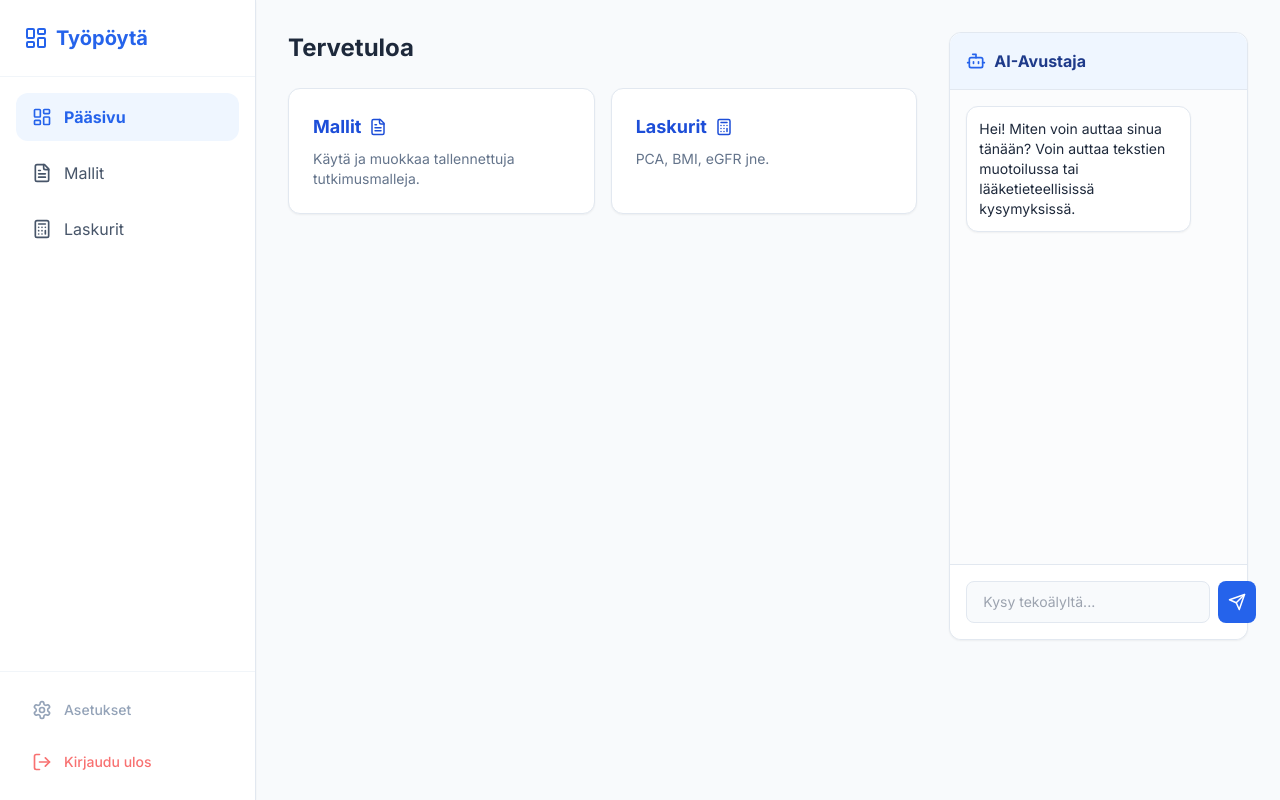
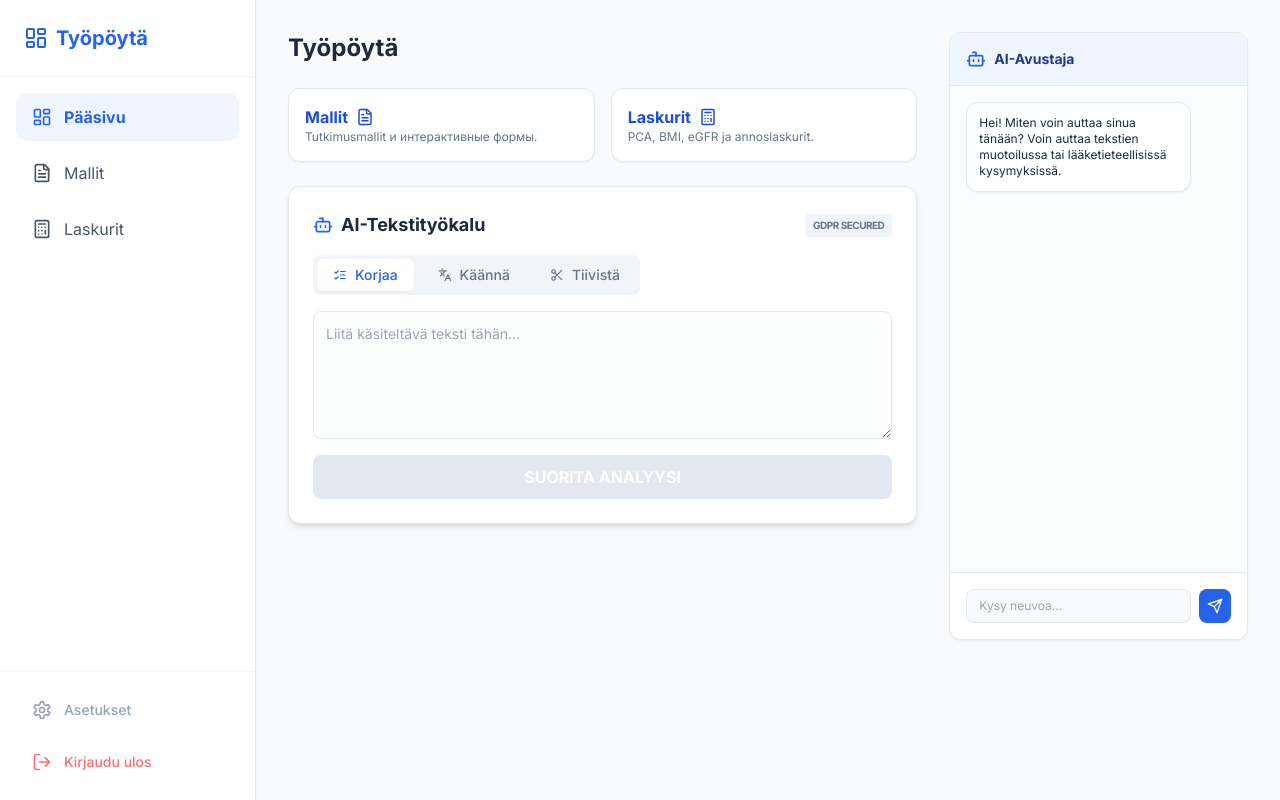
Before and after one commit to kapiur/LaakarinTyopoyta, a Next.js app: page / in a window 1280 px wide. Built offline with nearby package versions, Linux system fonts and the light colour scheme; no server answers.

Commit message:
Update page.tsx

```diff
--- a/app/page.tsx
+++ b/app/page.tsx
@@ -1,22 +1,35 @@
 "use client";
 import { useState } from 'react';
-import { Send, Bot, FileText, Calculator } from 'lucide-react';
+import { Send, Bot, FileText, Calculator, Scissors, Languages, ListChecks, Copy } from 'lucide-react';
 import Link from 'next/link';
 
 export default function Dashboard() {
+  // Состояния для чата (справа)
   const [chatInput, setChatInput] = useState('');
   const [messages, setMessages] = useState([
     { role: 'assistant', content: 'Hei! Miten voin auttaa sinua tänään? Voin auttaa tekstien muotoilussa tai lääketieteellisissä kysymyksissä.' }
   ]);
-  const [isLoading, setIsLoading] = useState(false);
+  const [isChatLoading, setIsChatLoading] = useState(false);
 
+  // Состояния для Инструмента обработки текста (центр)
+  const [toolText, setToolText] = useState('');
+  const [toolResult, setToolResult] = useState('');
+  const [toolMode, setToolMode] = useState('fix');
+  const [isToolLoading, setIsToolLoading] = useState(false);
+
+  // Функция анонимизации (HETU)
+  const anonymize = (text: string) => {
+    const hetuRegex = /\b\d{6}[-+ABCDEF]\d{3}[0-9A-Z]\b/gi;
+    return text.replace(hetuRegex, '[HETU]');
+  };
+
+  // Логика чата
   const sendMessage = async () => {
-    if (!chatInput.trim() || isLoading) return;
-
+    if (!chatInput.trim() || isChatLoading) return;
     const userMessage = { role: 'user', content: chatInput };
     setMessages(prev => [...prev, userMessage]);
     setChatInput('');
-    setIsLoading(true);
+    setIsChatLoading(true);
 
     try {
       const response = await fetch('/api/chat', {
@@ -24,7 +37,6 @@ export default function Dashboard() {
         headers: { 'Content-Type': 'application/json' },
         body: JSON.stringify({ messages: [...messages, userMessage] }),
       });
-
       const data = await response.json();
       if (data.content) {
         setMessages(prev => [...prev, { role: 'assistant', content: data.content }]);
@@ -32,52 +44,139 @@ export default function Dashboard() {
     } catch (error) {
       console.error("AI-virhe:", error);
     } finally {
-      setIsLoading(false);
+      setIsChatLoading(false);
+    }
+  };
+
+  // Логика Инструментария (Кнопки)
+  const processToolText = async (modeOverride?: string) => {
+    const activeMode = modeOverride || toolMode;
+    if (!toolText.trim() || isToolLoading) return;
+    setIsToolLoading(true);
+
+    try {
+      const response = await fetch('/api/chat', {
+        method: 'POST',
+        headers: { 'Content-Type': 'application/json' },
+        body: JSON.stringify({
+          text: anonymize(toolText),
+          mode: activeMode
+        }),
+      });
+      const data = await response.json();
+      if (data.content) setToolResult(data.content);
+    } catch (error) {
+      setToolResult("Virhe tekstin käsittelyssä.");
+    } finally {
+      setIsToolLoading(false);
     }
   };
 
   return (
     <div className="grid grid-cols-1 lg:grid-cols-3 gap-8 h-full">
+
+      {/* ЛЕВАЯ И ЦЕНТРАЛЬНАЯ ЧАСТЬ (Инструменты) */}
       <div className="lg:col-span-2 space-y-6">
-        <h2 className="text-2xl font-bold text-slate-800">Tervetuloa</h2>
+        <h2 className="text-2xl font-bold text-slate-800">Työpöytä</h2>
 
+        {/* КАРТОЧКИ МОДУЛЕЙ */}
         <div className="grid grid-cols-1 md:grid-cols-2 gap-4">
-          {/* КАРТОЧКА MALLIT */}
-          <Link href="/templates" className="block p-6 bg-white rounded-xl shadow-sm border border-slate-200 hover:border-blue-500 transition-all group">
-            <h3 className="font-bold text-lg mb-2 text-blue-700 group-hover:text-blue-600 flex items-center gap-2">
+          <Link href="/templates" className="block p-4 bg-white rounded-xl shadow-sm border border-slate-200 hover:border-blue-500 transition-all group">
+            <h3 className="font-bold text-blue-700 group-hover:text-blue-600 flex items-center gap-2">
               Mallit <FileText size={18} />
             </h3>
-            <p className="text-sm text-slate-500">Käytä ja muokkaa tallennettuja tutkimusmalleja.</p>
+            <p className="text-xs text-slate-500">Tutkimusmallit и интерактивные формы.</p>
           </Link>
 
-          {/* КАРТОЧКА LASKURIT (ТЕПЕРЬ ЖИВАЯ) */}
-          <Link href="/calculators" className="block p-6 bg-white rounded-xl shadow-sm border border-slate-200 hover:border-blue-500 transition-all group">
-            <h3 className="font-bold text-lg mb-2 text-blue-700 group-hover:text-blue-600 flex items-center gap-2">
+          <Link href="/calculators" className="block p-4 bg-white rounded-xl shadow-sm border border-slate-200 hover:border-blue-500 transition-all group">
+            <h3 className="font-bold text-blue-700 group-hover:text-blue-600 flex items-center gap-2">
               Laskurit <Calculator size={18} />
             </h3>
-            <p className="text-sm text-slate-500">PCA, BMI, eGFR jne.</p>
+            <p className="text-xs text-slate-500">PCA, BMI, eGFR ja annoslaskurit.</p>
           </Link>
+        </div>
+
+        {/* НОВЫЙ БЛОК: AI TEKSTITYÖKALU */}
+        <div className="bg-white rounded-xl shadow-md border border-slate-200 p-6 space-y-4">
+          <div className="flex items-center justify-between">
+            <h3 className="text-lg font-bold text-slate-800 flex items-center gap-2">
+              <Bot size={20} className="text-blue-600" /> AI-Tekstityökalu
+            </h3>
+            <span className="text-[10px] font-bold bg-slate-100 text-slate-500 px-2 py-1 rounded uppercase tracking-tighter">GDPR Secured</span>
+          </div>
+
+          {/* Кнопки режимов */}
+          <div className="flex gap-2 p-1 bg-slate-100 rounded-lg w-fit">
+            {[
+              { id: 'fix', label: 'Korjaa', icon: <ListChecks size={14} /> },
+              { id: 'translate', label: 'Käännä', icon: <Languages size={14} /> },
+              { id: 'summarize', label: 'Tiivistä', icon: <Scissors size={14} /> },
+            ].map((btn) => (
+              <button
+                key={btn.id}
+                onClick={() => setToolMode(btn.id)}
+                className={`flex items-center gap-2 px-4 py-1.5 rounded-md text-sm font-medium transition-all ${
+                  toolMode === btn.id ? 'bg-white text-blue-600 shadow-sm' : 'text-slate-500 hover:text-slate-700'
+                }`}
+              >
+                {btn.icon} {btn.label}
+              </button>
+            ))}
+          </div>
+
+          <div className="grid grid-cols-1 gap-4">
+            <textarea
+              value={toolText}
+              onChange={(e) => setToolText(e.target.value)}
+              placeholder="Liitä käsiteltävä teksti tähän..."
+              className="w-full h-32 p-3 text-sm border border-slate-200 rounded-lg focus:ring-2 focus:ring-blue-500 outline-none bg-slate-50/30"
+            />
+
+            <button
+              onClick={() => processToolText()}
+              disabled={isToolLoading || !toolText}
+              className="w-full py-2.5 bg-slate-800 text-white rounded-lg font-bold hover:bg-black disabled:bg-slate-200 transition-all flex items-center justify-center gap-2"
+            >
+              {isToolLoading ? 'Käsitellään...' : 'SUORITA ANALYYSI'}
+            </button>
+
+            {toolResult && (
+              <div className="mt-2 p-4 bg-blue-50/50 border border-blue-100 rounded-lg relative group">
+                <button
+                  onClick={() => {navigator.clipboard.writeText(toolResult); alert("Kopioitu!");}}
+                  className="absolute top-2 right-2 p-1.5 bg-white border border-blue-200 rounded-md text-blue-600 hover:bg-blue-50 opacity-0 group-hover:opacity-100 transition-opacity"
+                >
+                  <Copy size={14} />
+                </button>
+                <pre className="text-sm text-slate-800 whitespace-pre-wrap font-sans leading-relaxed">
+                  {toolResult}
+                </pre>
+              </div>
+            )}
+          </div>
         </div>
       </div>
 
-      {/* Окно чата */}
+      {/* ПРАВАЯ ЧАСТЬ: ЧАТ АССИСТЕНТ */}
       <div className="bg-white rounded-xl shadow-sm border border-slate-200 flex flex-col h-[calc(100vh-12rem)]">
-        <div className="p-4 border-b border-slate-200 flex items-center gap-2 bg-blue-50 rounded-t-xl">
-          <Bot className="text-blue-600" size={20} />
-          <span className="font-bold text-blue-900">AI-Avustaja</span>
+        <div className="p-4 border-b border-slate-200 flex items-center justify-between bg-blue-50 rounded-t-xl">
+          <div className="flex items-center gap-2">
+            <Bot className="text-blue-600" size={20} />
+            <span className="font-bold text-blue-900 text-sm">AI-Avustaja</span>
+          </div>
         </div>
 
         <div className="flex-1 p-4 overflow-auto space-y-4 bg-slate-50/50">
           {messages.map((m, i) => (
             <div key={i} className={`flex ${m.role === 'user' ? 'justify-end' : 'justify-start'}`}>
-              <div className={`max-w-[85%] p-3 rounded-xl text-sm shadow-sm ${
+              <div className={`max-w-[85%] p-3 rounded-xl text-xs shadow-sm ${
                 m.role === 'user' ? 'bg-blue-600 text-white' : 'bg-white border border-slate-200 text-slate-800'
               }`}>
                 {m.content}
               </div>
             </div>
           ))}
-          {isLoading && <div className="text-xs text-slate-400 animate-pulse italic text-center py-2">AI vastaa...</div>}
+          {isChatLoading && <div className="text-[10px] text-slate-400 animate-pulse italic text-center py-2 font-medium">Ladataan vastausta...</div>}
         </div>
 
         <div className="p-4 border-t border-slate-200 bg-white rounded-b-xl">
@@ -87,19 +186,20 @@ export default function Dashboard() {
               onChange={(e) => setChatInput(e.target.value)}
               onKeyDown={(e) => e.key === 'Enter' && sendMessage()}
               type="text"
-              placeholder="Kysy tekoälyltä..."
-              className="flex-1 px-4 py-2.5 bg-slate-50 border border-slate-200 rounded-lg focus:outline-none focus:ring-2 focus:ring-blue-500 text-sm"
+              placeholder="Kysy neuvoa..."
+              className="flex-1 px-3 py-2 bg-slate-50 border border-slate-200 rounded-lg focus:outline-none focus:ring-2 focus:ring-blue-500 text-xs"
             />
             <button
               onClick={sendMessage}
-              disabled={isLoading}
-              className="p-2.5 bg-blue-600 text-white rounded-lg hover:bg-blue-700 disabled:bg-slate-300 transition-colors"
+              disabled={isChatLoading}
+              className="p-2 bg-blue-600 text-white rounded-lg hover:bg-blue-700 disabled:bg-slate-300 transition-colors"
             >
-              <Send size={18} />
+              <Send size={16} />
             </button>
           </div>
         </div>
       </div>
+
     </div>
   );
 }
```
